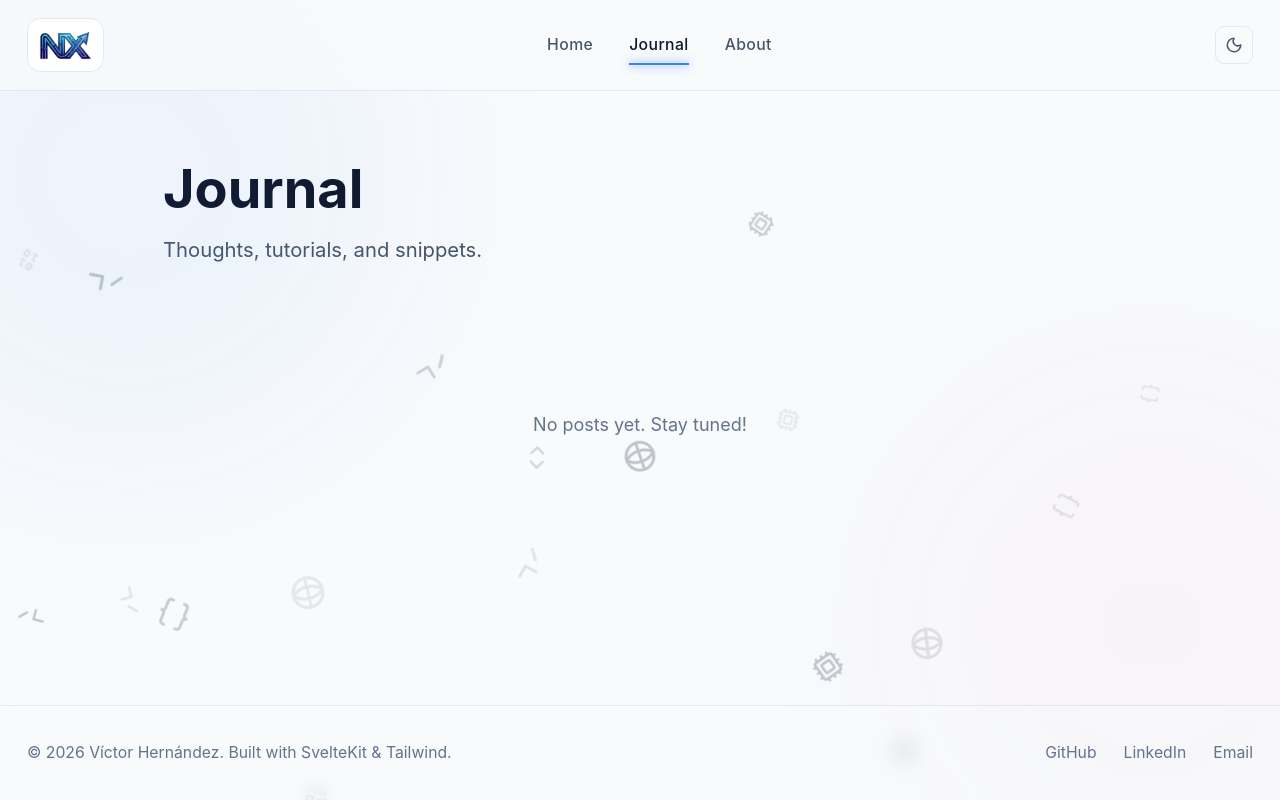
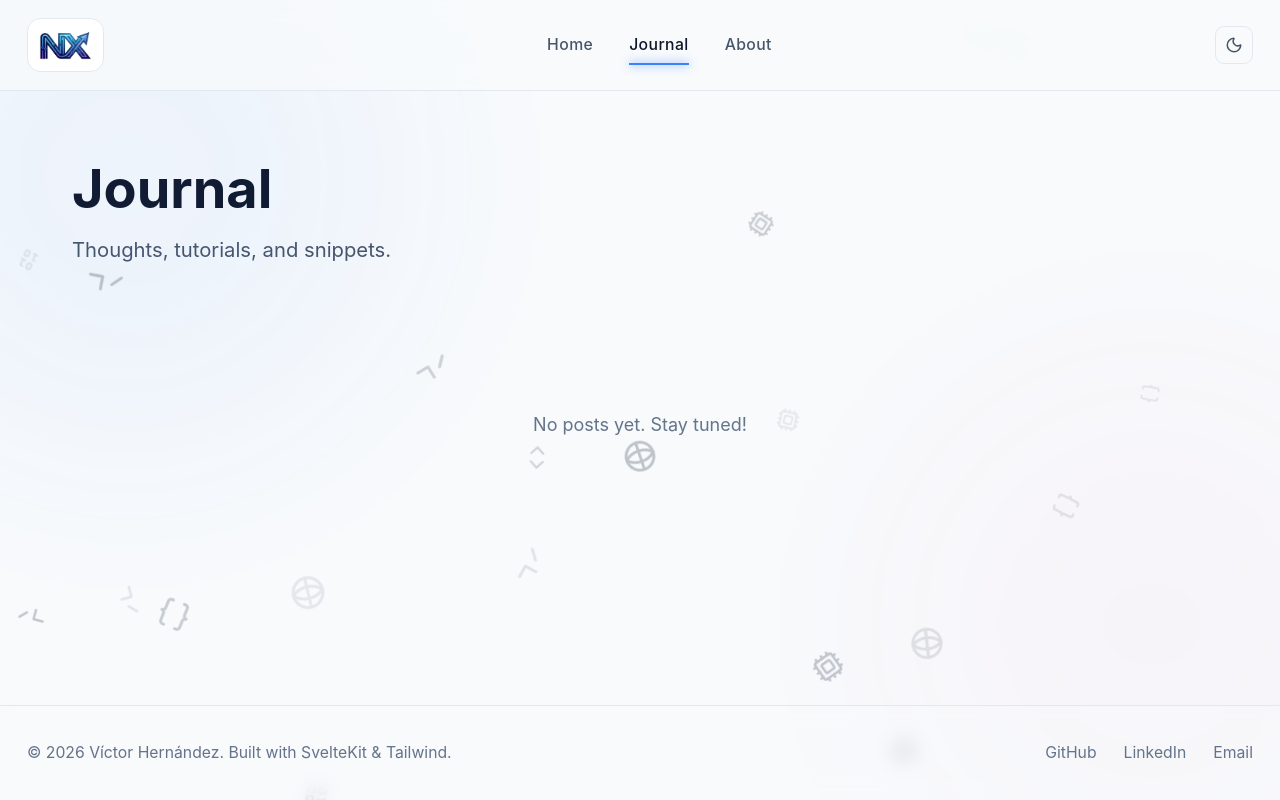
Before and after one commit to NanezX/portfolio, a SvelteKit app: page /journal in a window 1280 px wide. Built offline with nearby package versions, Linux system fonts and the light colour scheme.

Commit message:
refactor: update layout and styling of Journal page for improved readability

```diff
--- a/src/routes/journal/+page.svelte
+++ b/src/routes/journal/+page.svelte
@@ -9,7 +9,7 @@
     <meta name="description" content="Thoughts, tutorials, and snippets from my journey as a developer." />
 </svelte:head>
 
-<div class="max-w-4xl mx-auto px-6 py-20">
+<div class="w-full mx-auto px-6 md:px-12 lg:px-16 py-20">
     <header class="mb-12">
         <h1 class="text-4xl md:text-5xl font-bold text-heading mb-4">Journal</h1>
         <p class="text-muted text-lg">Thoughts, tutorials, and snippets.</p>
@@ -18,13 +18,13 @@
     {#if data.posts.length === 0}
         <p class="text-faint text-center py-20">No posts yet. Stay tuned!</p>
     {:else}
-        <div class="space-y-6">
+        <div class="space-y-6 max-w-2xl">
             {#each data.posts as post}
                 <a href={`/journal/${post.slug}`} class="block group">
-                    <article class="p-8 rounded-2xl bg-card border border-border hover:border-primary/30 transition-all duration-300 hover:shadow-[0_0_30px_rgba(59,130,246,0.06)]">
+                    <article class="p-6 rounded-2xl bg-card border border-border hover:border-primary/30 transition-all duration-300 hover:shadow-[0_0_30px_rgba(59,130,246,0.06)]">
                         <!-- Meta row -->
                         <div class="flex flex-wrap items-center gap-3 text-sm text-faint mb-3 font-mono">
-                            <time>{post.date}</time>
+                            <time>{post.formattedDate}</time>
                             <span class="text-border">|</span>
                             <span class="flex items-center gap-1">
                                 <Clock size={13} />
```
